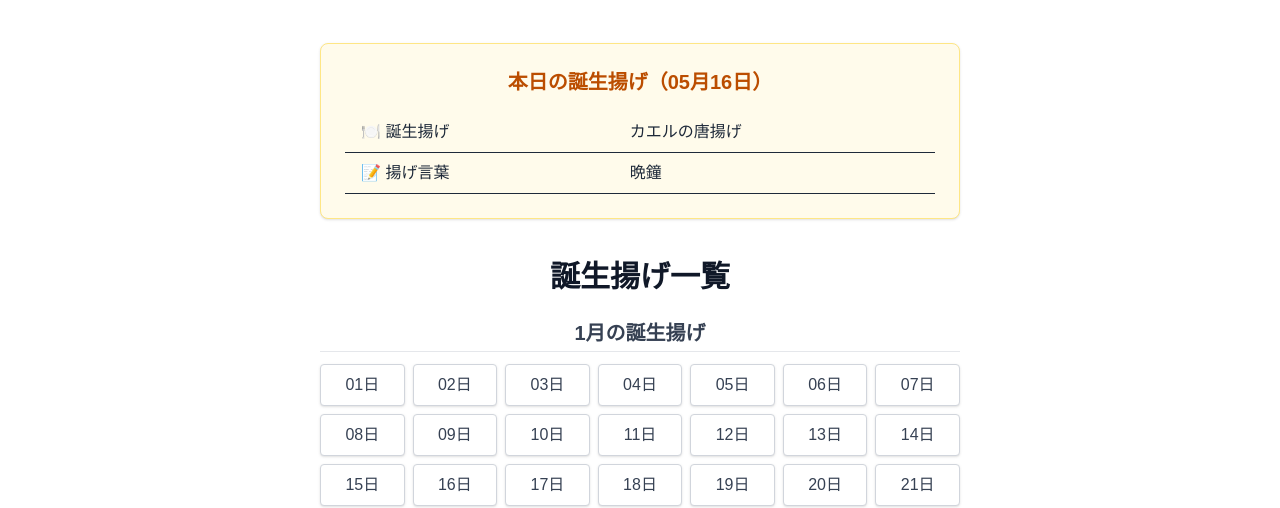
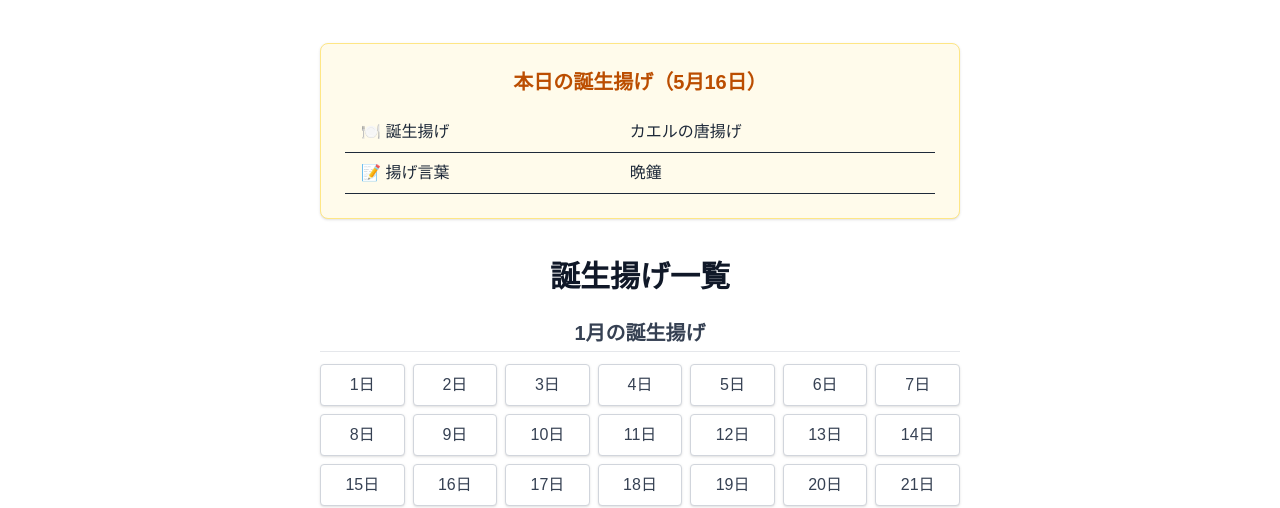
Before and after one commit to kofrah/tanjoeatit, a Next.js app: page / in a window 1280 px wide. Shown: the part 189-697 px from the top of the page. Built offline with nearby package versions, Linux system fonts and the light colour scheme.

Commit message:
詳細ページをSSG化

```diff
--- a/src/app/fry/[month]/[day]/opengraph-image.tsx
+++ b/src/app/fry/[month]/[day]/opengraph-image.tsx
@@ -23,7 +23,7 @@ export default async function Image({
   const displayDate = `${parseInt(month)}月${parseInt(day)}日`;
 
   const fryFontSize =
-    fry && fry.length > 20 ? 32 : fry && fry.length > 12 ? 58 : 62;
+    fry && fry.length > 20 ? 32 : fry && fry.length > 12 ? 54 : 62;
 
   const baseUrl = process.env.NEXT_PUBLIC_BASE_URL || "http://localhost";
   return new ImageResponse(
--- a/src/app/fry/[month]/[day]/page.tsx
+++ b/src/app/fry/[month]/[day]/page.tsx
@@ -2,6 +2,23 @@ import { birthFryData } from "@/app/data/birth-fry-data";
 import TwitterShareButton from "@/app/ui/twitterShareButton";
 import { Metadata } from "next";
 import Link from "next/link";
+
+export async function generateStaticParams() {
+  const params = [];
+
+  for (let month = 1; month <= 12; month++) {
+    const daysInMonth = new Date(2024, month, 0).getDate();
+
+    for (let day = 1; day <= daysInMonth; day++) {
+      params.push({ month: String(month), day: String(day) });
+    }
+  }
+
+  return params;
+}
+
+export const dynamicParams = false;
+export const dynamic = "force-static";
 
 export async function generateMetadata({
   params,
--- a/src/app/page.tsx
+++ b/src/app/page.tsx
@@ -28,13 +28,13 @@ export default function Home() {
   };
 
   const today = new Date();
-  const todayMonth = String(today.getMonth() + 1).padStart(2, "0");
-  const todayDate = String(today.getDate()).padStart(2, "0");
+  const todayMM = String(today.getMonth() + 1).padStart(2, "0");
+  const todayDD = String(today.getDate()).padStart(2, "0");
 
   const months = Object.keys(monthDays).map((m) => parseInt(m));
 
-  const todayMonthData = birthFryData.find((m) => m.MM === todayMonth);
-  const todayInfo = todayMonthData?.days.find((d) => d.DD === todayDate);
+  const todayMonthData = birthFryData.find((m) => m.MM === todayMM);
+  const todayInfo = todayMonthData?.days.find((d) => d.DD === todayDD);
 
   const todayFry = todayInfo?.fry || "―";
   const todayWord = todayInfo?.word || "―";
@@ -57,7 +57,7 @@ export default function Home() {
 
         <section className="bg-amber-50 border border-amber-200 rounded-lg p-6 mb-10 shadow">
           <h2 className="text-xl font-semibold mb-4 text-amber-700 text-center">
-            本日の誕生揚げ（{todayMonth}月{todayDate}日）
+            本日の誕生揚げ（{String(today.getMonth() + 1)}月{todayDD}日）
           </h2>
           <div className="overflow-x-auto">
             <table className="w-full text-left border-collapse table-auto">
@@ -100,16 +100,16 @@ export default function Home() {
                   {rows.map((week, idx) => (
                     <div key={idx} className="contents">
                       {week.map((day) => {
-                        const mm = String(month).padStart(2, "0");
-                        const dd = String(day).padStart(2, "0");
-                        const dateId = `${mm}${dd}`;
+                        const monthString = String(month);
+                        const dayString = String(day);
+                        const dateId = `${monthString}_${dayString}`;
                         return (
                           <Link
                             key={dateId}
-                            href={`/fry/${mm}/${dd}`}
+                            href={`/fry/${monthString}/${dayString}`}
                             className="bg-white text-gray-700 border border-gray-300 rounded px-4 py-2 text-center shadow hover:bg-amber-100 hover:scale-105 transition w-full whitespace-nowrap"
                           >
-                            {dd}日
+                            {dayString}日
                           </Link>
                         );
                       })}
```
